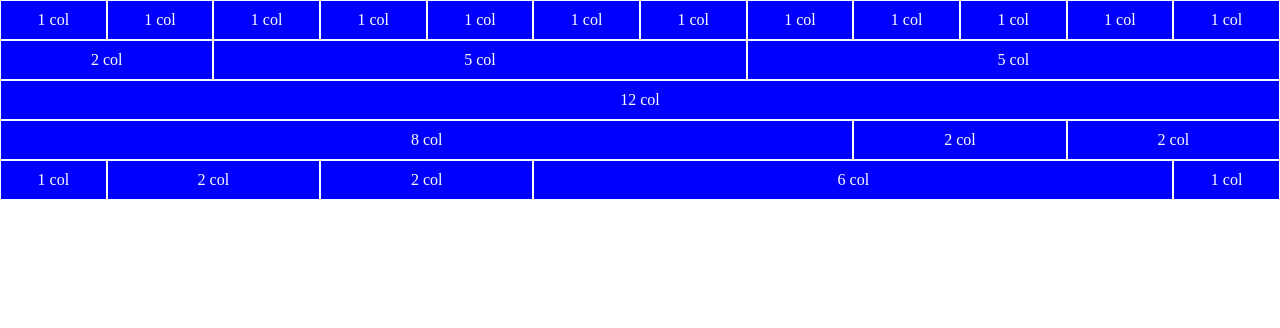
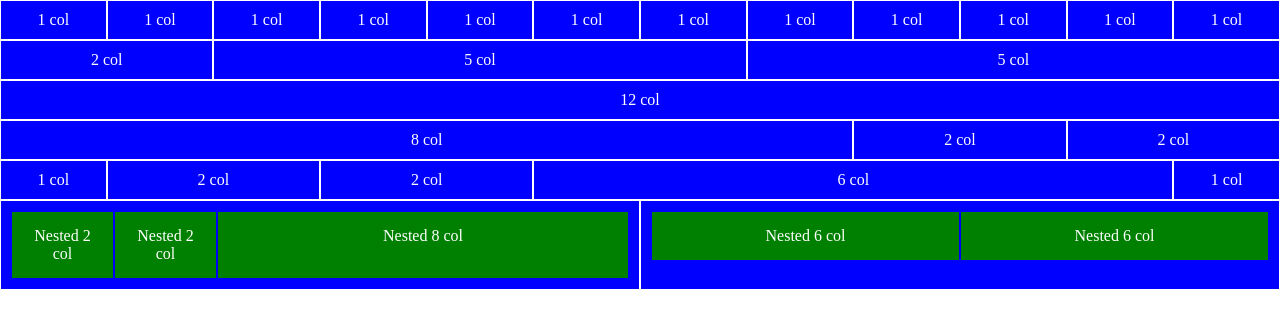
Before and after one commit to Afrodario/html-css-12bool, a plain HTML site: page index.html in a window 1280 px wide. Drawn offline with Linux system fonts and the light colour scheme.

Commit message:
Terminata prima sezione

```diff
--- a/index.html
+++ b/index.html
@@ -10,7 +10,7 @@
 </head>
 <body>
 
-    <!-- Inizio container fluid -->
+    <!-- Inizio primo container fluid -->
     <section class="container-fluid">
 
         <!-- Inizio prima row -->
@@ -139,8 +139,60 @@
         </div>
         <!-- Fine quinta row -->
 
+        <!-- Inizio sesta row -->
+        <div class="row">
+
+            <!-- Inizio colonna sinistra -->
+            <div class="col-6">
+
+                <!-- Inizio row annidata -->
+                <div class="row">
+
+                    <div class="col-2">
+                        Nested 2 col
+                    </div>
+
+                    <div class="col-2">
+                        Nested 2 col
+                    </div>
+
+                    <div class="col-8">
+                        Nested 8 col
+                    </div>
+
+                </div>
+                <!-- Fine row annidata -->
+
+            </div>
+            <!-- Fine colonna sinistra -->
+
+            <!-- Inizio colonna destra -->
+            <div class="col-6">
+
+                <!-- Inizio row annidata -->
+                <div class="row">
+
+                    <div class="col-6">
+                        Nested 6 col
+                    </div>
+
+                    <div class="col-6">
+                        Nested 6 col
+                    </div>
+
+                </div>
+                <!-- Fine row annidata -->
+
+            </div>
+            <!-- Fine colonna destra -->
+
+        </div>
+        <!-- Fine sesta row -->
+
     </section>
-    <!-- Fine container fluid -->
+    <!-- Fine primo container fluid -->
+
+
 
 </body>
 </html>
--- a/style.css
+++ b/style.css
@@ -5,3 +5,9 @@
     padding: 10px;
     border: 1px solid white;
 }
+
+.row .row [class*="col-"] {
+    background-color: green;
+    border: 1px solid blue;
+    padding: 15px;
+}
```
